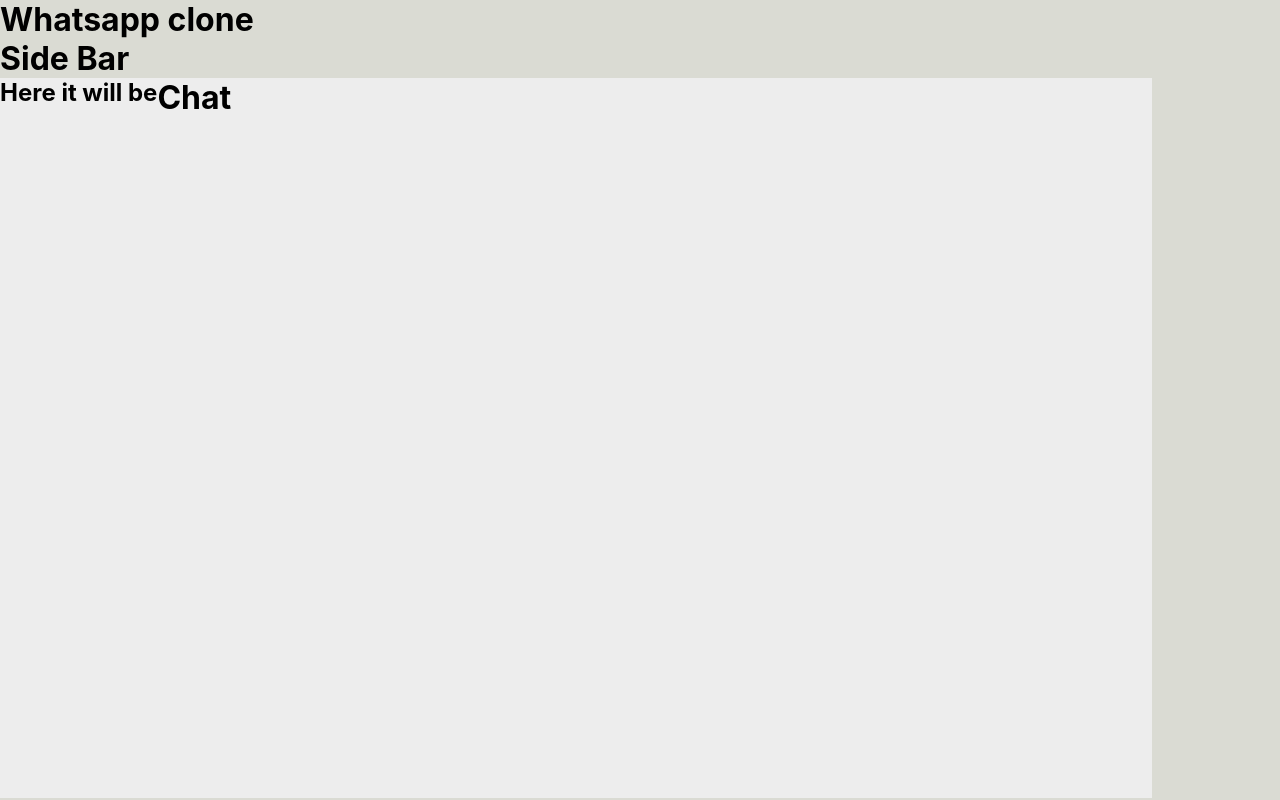
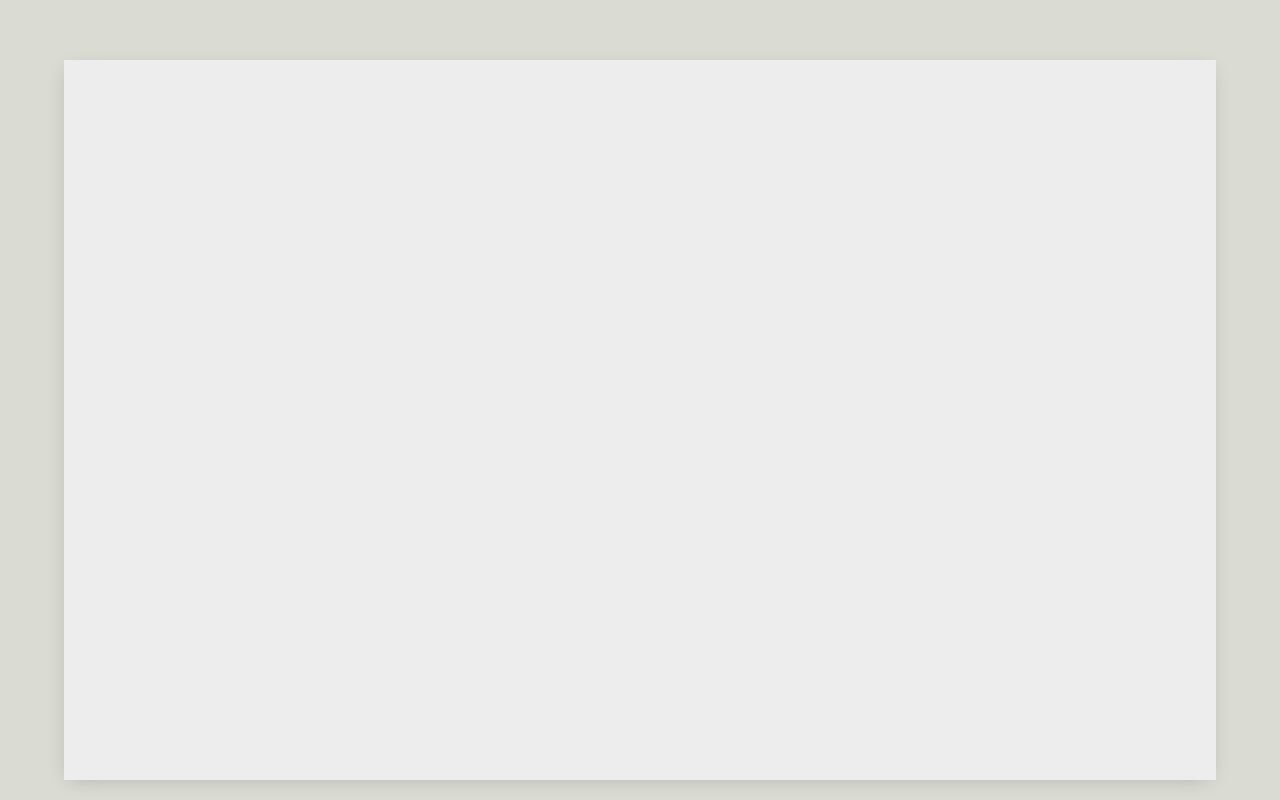
Before and after one commit to Arthurwzy27/whatsapp-react-clone, a React (Create React App) app: page / in a window 1280 px wide. Built offline with nearby package versions, Linux system fonts and the light colour scheme.

Commit message:
Installed @material-ui

```diff
--- a/package.json
+++ b/package.json
@@ -3,6 +3,7 @@
   "version": "0.1.0",
   "private": true,
   "dependencies": {
+    "@material-ui/core": "^4.12.3",
     "@testing-library/jest-dom": "^5.16.1",
     "@testing-library/react": "^12.1.2",
     "@testing-library/user-event": "^13.5.0",
--- a/src/App.js
+++ b/src/App.js
@@ -6,10 +6,8 @@
 const App = () => {
   return (
     <div className="App">
-      <h1>Whatsapp clone</h1>
       <SideBar />
       <div className="app__body">
-        <h2>Here it will be</h2>
         <Chat />
       </div>
     </div>
--- a/src/App.scss
+++ b/src/App.scss
@@ -3,8 +3,10 @@
 }
 
 .App {
+  display: grid;
   background-color: #dadbd3;
   height: 100vh;
+  place-items: center;
 }
 
 .app__body {
@@ -12,4 +14,5 @@
   background-color: #ededed;
   height: 90vh;
   width: 90vw;
+  box-shadow: -1px 4px 20px -6px rgba(0, 0, 0, 0.2);
 }
--- a/src/component/Chat.js
+++ b/src/component/Chat.js
@@ -1,9 +1,8 @@
-import React from 'react'
+import React from 'react';
 
 const Chat = () => {
   return (
     <div>
-      <h1>Chat</h1>
     </div>
   )
 }
--- a/src/component/SideBar.js
+++ b/src/component/SideBar.js
@@ -2,8 +2,16 @@
 
 const SideBar = () => {
   return (
-    <div>
-      <h1>Side Bar</h1>
+    <div className="sidebar">
+      <div className="sidebar__header">
+
+      </div>
+      <div className="sidebar__search">
+
+      </div>
+      <div className="sidebar__chats">
+
+      </div>
     </div>
   )
 }
```
Also changed, not shown: 1 other file (tests, documents, lock files or other folders).
